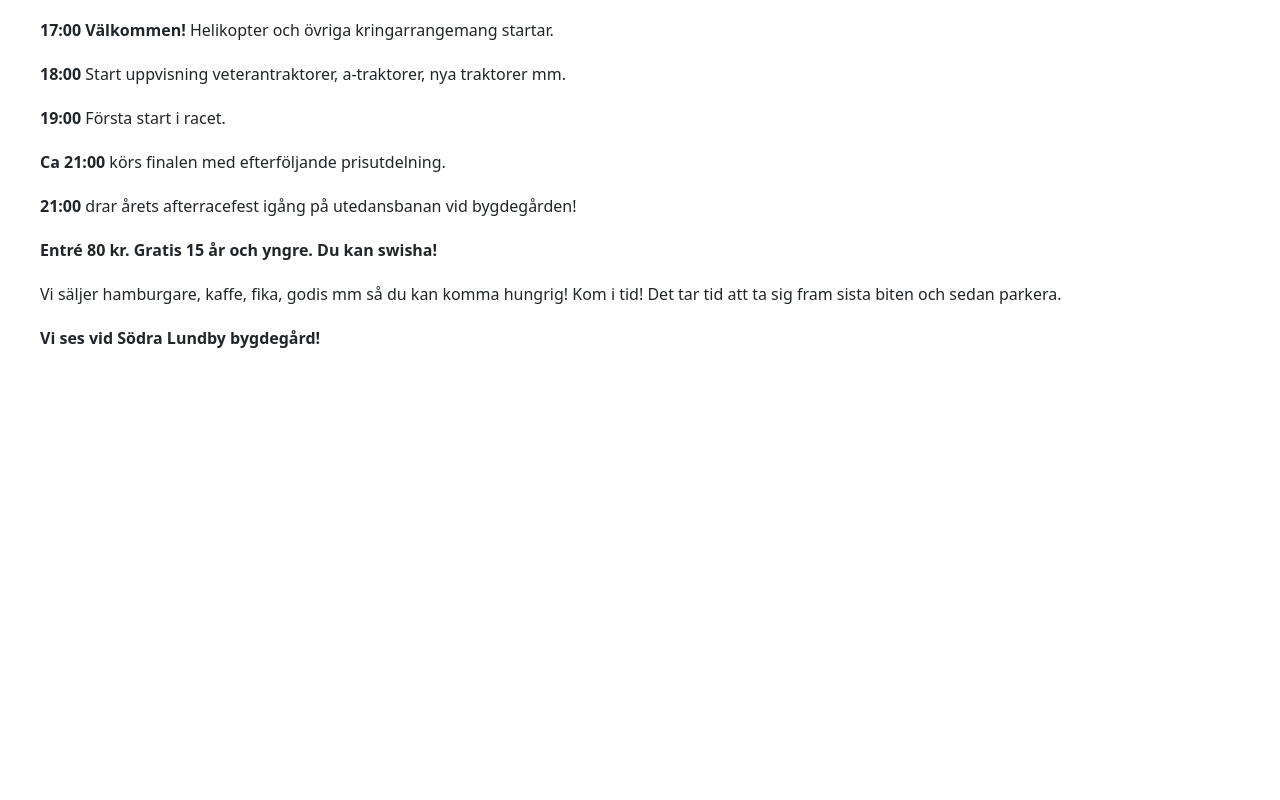
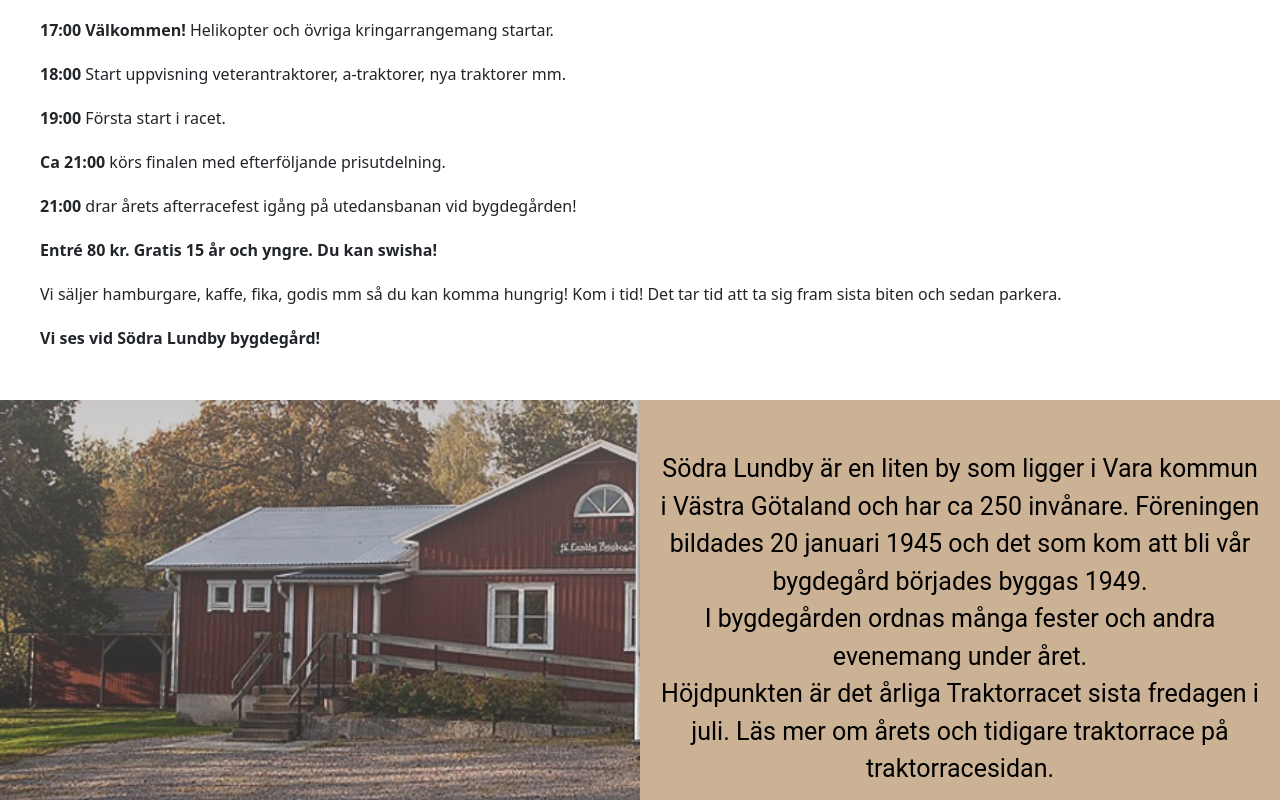
Before and after one commit to nataliemajadixon/sodralundbybygdegardsforening, a React (Create React App) app: page / in a window 1280 px wide. Shown: the part 800-1600 px from the top of the page. Before the commit the page ends 1200 px from the top, so only its background shows below. Built offline with nearby package versions, Linux system fonts and the light colour scheme.

Commit message:
updated tractor page and home page

```diff
--- a/src/App.js
+++ b/src/App.js
@@ -4,6 +4,7 @@ import Navbars from './components/Navbar/Navbar';
 import Home from './components/Home/Home';
 import History from './components/History/History';
 import Contact from './components/Contact/Contact';
+import Tractor from './components/Tractor/Tractor';
 import {Routes, Route} from 'react-router-dom';
 
 function App() {
@@ -14,6 +15,8 @@ function App() {
     <Route path='/' element={<Home />} />
     <Route path='/history' element={<History />} />
     <Route path='/contact' element={<Contact />} />
+    <Route path='/tractorrace' element={<Tractor />} />
+
 
     </Routes>
     </>
--- a/src/components/Home/Home.css
+++ b/src/components/Home/Home.css
@@ -4,7 +4,7 @@
 
 .flexhome{
     display: flex;
-    background-color: aquamarine;
+    background-color: rgb(167, 181, 176);
     flex-wrap: wrap;
     align-items: center;
     justify-content: center;
@@ -92,3 +92,47 @@
 .hometractorinfo > div {
     padding-top: 20px;
 }
+
+
+
+.flexboxlayout1b{
+    position: flex;
+    flex-wrap: wrap;
+    text-align: center;
+
+    background: linear-gradient(rgba(149, 145, 145, 0.495), rgba(255, 255, 255, 0.133)), url('../../assets/building.jpeg');
+    background-repeat: no-repeat;
+    width: 600px;
+    height: 400px;
+    background-size: cover ;
+    font-family: 'Roboto', sans-serif;
+    font-weight: 600;
+    color: white;
+    text-decoration: none;
+  }
+
+    .flexboxlayout2b{
+    position: flex;
+    flex-wrap: wrap;
+    text-align: center;
+
+    background-color: rgb(203, 178, 148);
+    width: 500px;
+    height: 400px;
+    background-size: cover ;
+
+    font-family: 'Roboto', sans-serif;
+    font-weight: 400;
+    color: rgb(0, 0, 0);
+    background-repeat: no-repeat;
+
+}
+
+.flexboxlayout2textb{
+    padding-top: 40px;
+    padding-left: 10px;
+    padding-right: 10px;
+    font-size: 25px;
+    color: rgb(0, 0, 0);
+    text-decoration: none;
+  }
--- a/src/components/Home/Home.jsx
+++ b/src/components/Home/Home.jsx
@@ -65,6 +65,34 @@ Vi ses vid Södra Lundby bygdegård!
 </strong>
 </div>
 </section>
+
+
+<section>
+    <div className="flexhome">
+        <div className="flexboxlayout1b">
+
+        </div>
+        <div className="flexboxlayout2b">
+
+       <div className="flexboxlayout2textb">
+        <div>Södra Lundby är en liten by som ligger i Vara kommun i Västra Götaland och
+            har ca 250 invånare. Föreningen bildades 20 januari 1945
+             och det som kom att bli vår bygdegård börjades byggas 1949.
+             </div>
+             <div>
+I bygdegården ordnas många fester och andra evenemang under året.
+            </div>
+            <div>
+Höjdpunkten är det årliga Traktorracet sista fredagen i juli. Läs mer om årets och tidigare
+ traktorrace på traktorracesidan.</div>
+
+        </div>
+
+        </div>
+    </div>
+</section>
+
+
 </>
     )
 }
--- a/src/components/Tractor/Tractor.css
+++ b/src/components/Tractor/Tractor.css
@@ -0,0 +1,27 @@
+
+
+
+.previousheader{
+    text-align: center;
+    font-size: 30px;
+    padding-top: 50px;
+    padding-bottom: 30px;
+}
+/* .milestones > strong{
+ padding-left: 10px;
+} */
+
+.previoustext{
+    padding-left: 40px;
+    padding-right: 40px;
+    padding-bottom: 50px;
+};
+
+.tractorytvid{
+ padding-top: 50px;
+}
+
+.textbox{
+
+    padding-top: 60px;
+}
--- a/src/components/Tractor/Tractor.jsx
+++ b/src/components/Tractor/Tractor.jsx
@@ -0,0 +1,55 @@
+import React from "react";
+import './Tractor.css';
+
+const Tractor = () => {
+   return (
+        <>
+
+<section>
+    <div className="textbox">
+
+        <center >
+        <iframe width="560"
+        height="315" src={"https://www.youtube.com/embed/664lKLlEm5A" }
+        title="YouTube video player" frameBorder="0"
+        allow="accelerometer; autoplay; clipboard-write; encrypted-media; gyroscope; picture-in-picture; web-share"
+        allowFullScreen></iframe>
+  </center>
+    </div>
+</section>
+
+
+
+        <section>
+            <div>
+                <div className="previousheader">Tidigare vinnare:</div>
+            </div>
+            <div className="previoustext">
+<strong>1995 </strong>Karl Lundmark, Vedum  &nbsp;  &nbsp;  &nbsp;  &nbsp;  &nbsp;
+<strong>1996 </strong>Lars Gezelius, S. Lundby   &nbsp;  &nbsp;  &nbsp;  &nbsp;  &nbsp;
+<strong>1997 </strong>Tomas Johansson, Arentorp  &nbsp;  &nbsp;  &nbsp;  &nbsp;  &nbsp;
+<strong>1998 </strong>Robert Gustafsson, Vedum  &nbsp;  &nbsp;  &nbsp;  &nbsp;  &nbsp;
+<strong>1999 </strong>Lennart Elgh, S.Lundby  &nbsp;  &nbsp;  &nbsp;  &nbsp;  &nbsp;
+<strong>2000 </strong>Lars Gezelius, S.Lundby  &nbsp;  &nbsp;  &nbsp;  &nbsp;  &nbsp;
+<strong> 2001</strong> Robert Gustafsson, Vedum  &nbsp;  &nbsp;  &nbsp;  &nbsp;  &nbsp;
+<strong> 2002</strong> Robert Gustafsson, Vedum  &nbsp;  &nbsp;  &nbsp;  &nbsp;  &nbsp;
+<strong>2003 </strong>Krister Ågestedt, Hudene  &nbsp;  &nbsp;  &nbsp;  &nbsp;  &nbsp;
+<strong> 2004</strong> Krister Ågestedt, Hudene  &nbsp;  &nbsp;  &nbsp;  &nbsp;  &nbsp;
+<strong> 2005</strong> Emil Eliasson, Jäla  &nbsp;  &nbsp;  &nbsp;  &nbsp;  &nbsp;
+<strong> 2006</strong> Emil Eliasson, Jäla  &nbsp;  &nbsp;  &nbsp;  &nbsp;  &nbsp;
+<strong> 2007</strong> Johan Eriksson, Gudhem  &nbsp;  &nbsp;  &nbsp;  &nbsp;  &nbsp;
+<strong>2008 </strong>Krister Ågestedt, Hudene  &nbsp;  &nbsp;  &nbsp;  &nbsp;  &nbsp;
+<strong> 2009</strong> Johan Eriksson, Gudhem  &nbsp;  &nbsp;  &nbsp;  &nbsp;  &nbsp;
+<strong> 2010</strong> Johan Eriksson, Gudhem  &nbsp;  &nbsp;  &nbsp;  &nbsp;  &nbsp;
+<strong> 2011</strong> Erik Pilroth, Larv  &nbsp;  &nbsp;  &nbsp;  &nbsp;  &nbsp;
+<strong>2012 </strong>Christopher Sundberg,Hudene  &nbsp;  &nbsp;  &nbsp;  &nbsp;  &nbsp;
+<strong>2013 </strong>Gustav Johansson, Falköping  &nbsp;  &nbsp;  &nbsp;  &nbsp;  &nbsp;
+<strong> 2014</strong> Gustav Johansson, Falköping  &nbsp;  &nbsp;  &nbsp;  &nbsp;  &nbsp;
+<strong>2015 </strong>Peter Persson, Larv  &nbsp;  &nbsp;  &nbsp;  &nbsp;  &nbsp;
+<strong>2016 </strong>Gustav Johansson  &nbsp;  &nbsp;  &nbsp;  &nbsp;  &nbsp;
+            </div>
+        </section>
+        </>
+    )
+}
+export default Tractor;
```
